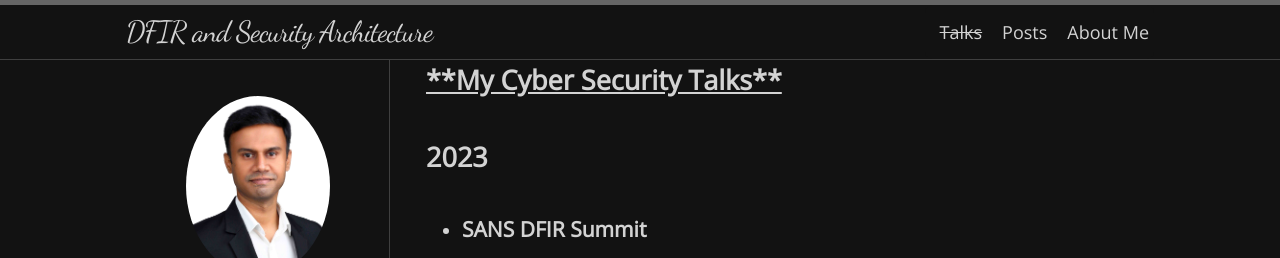
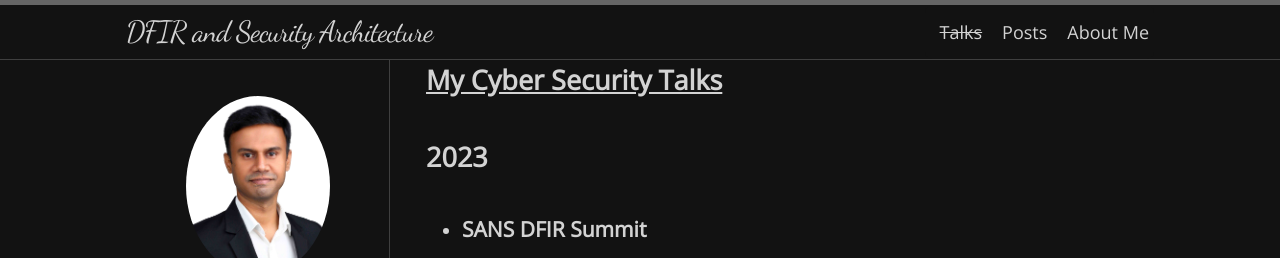
Before and after one commit to Th1ru-M/th1ru-m.github.io, a Jekyll site: the page built from talks.md, in a window 1280 px wide. Shown: the top 258 px of the page. Built offline with Jekyll 4.4.1, drawn with Linux system fonts in a browser that asks for light colours; nearby versions of some CDN libraries; some web fonts are replaced.

```diff
--- a/talks.md
+++ b/talks.md
@@ -3,7 +3,7 @@ layout: default
 title:  "My Cyber Security Talks"
 permalink: /talks/
 ---
-## <u>**My Cyber Security Talks**</u>
+## **<u>My Cyber Security Talks</u>**
 
 ## **2023**
 
```
